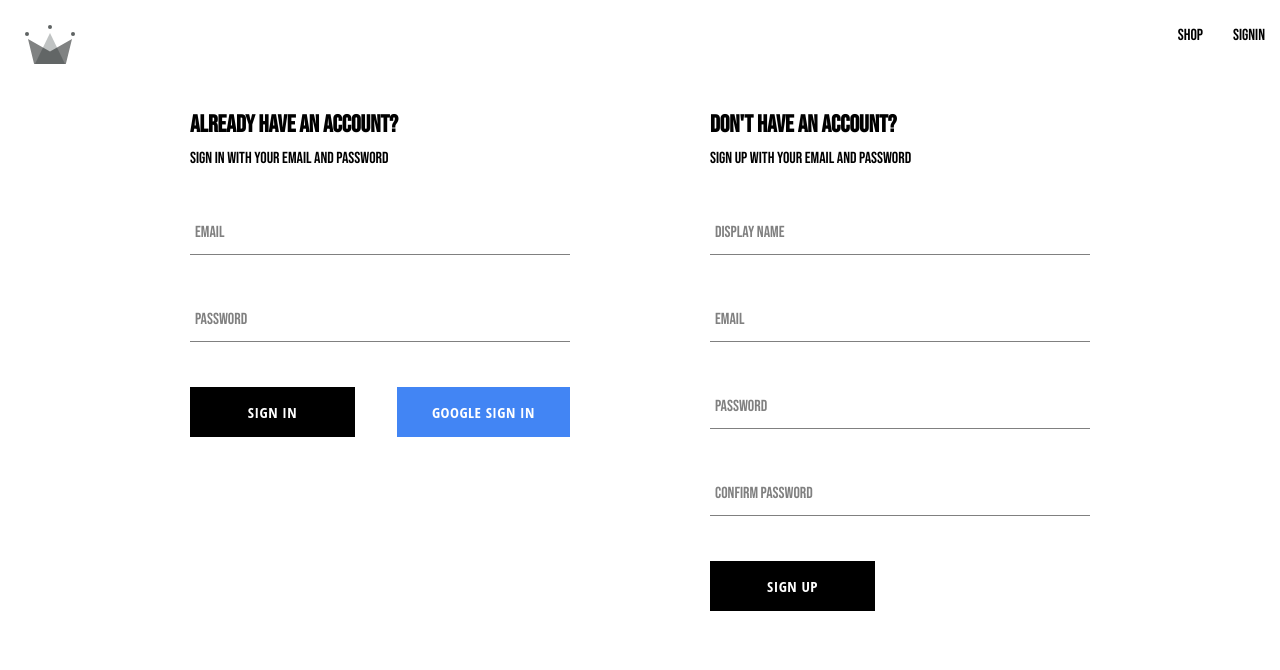
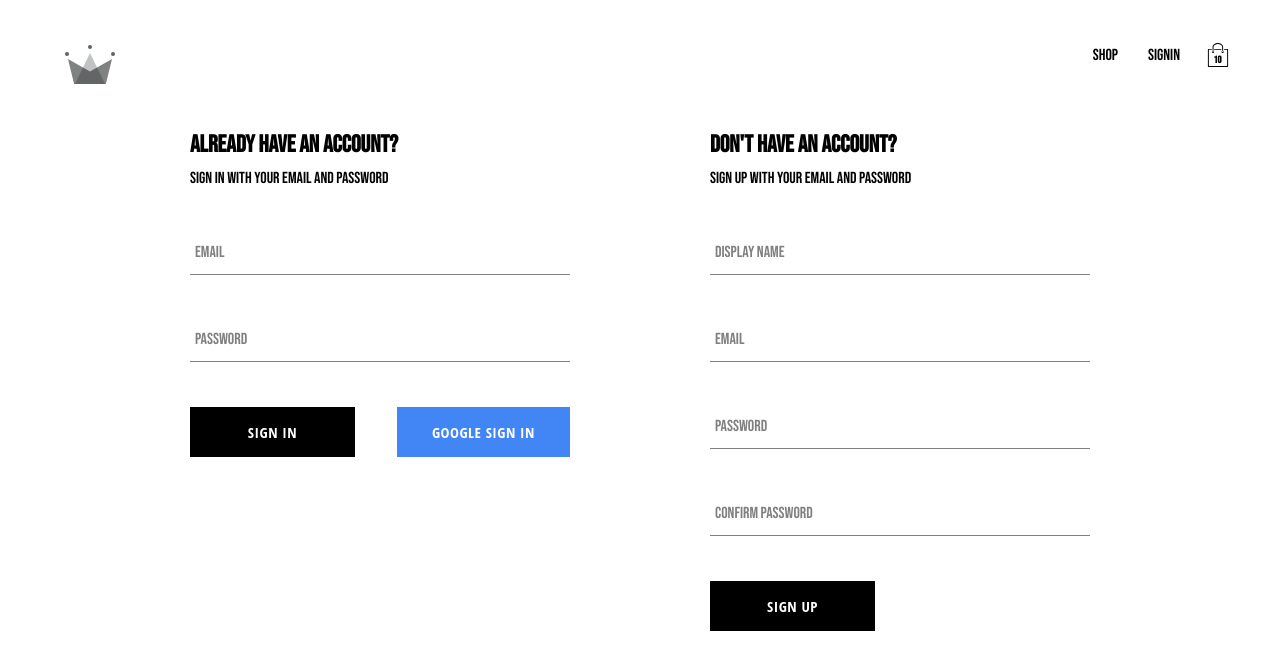
Before and after one commit to AndrewScalise/crwn-clothing, a React (Create React App) app in the folder crwn-clothing-app/: page /auth in a window 1280 px wide. Shown: the top 670 px of the page. Built offline with nearby package versions, Linux system fonts and the light colour scheme; no server answers.

Commit message:
added toggle for cart

```diff
--- /dev/null
+++ b/crwn-clothing-app/src/components/cart-dropdown/cart-dropdown.component.jsx
@@ -0,0 +1,13 @@
+import "./cart-dropdown.styles.scss";
+import Button from "../button/button.component";
+
+const CartDropdown = () => {
+    return (
+        <div className="cart-dropdown-container">
+            <div className="cart-items" />
+            <Button>GO TO CHECKOUT</Button>
+        </div>
+    );
+}
+
+export default CartDropdown;
--- /dev/null
+++ b/crwn-clothing-app/src/components/cart-dropdown/cart-dropdown.styles.scss
@@ -0,0 +1,26 @@
+.cart-dropdown-container {
+  position: absolute;
+  width: 240px;
+  height: 340px;
+  display: flex;
+  flex-direction: column;
+  padding: 20px;
+  border: 1px solid black;
+  background-color: white;
+  top: 90px;
+  right: 40px;
+  z-index: 5;
+  .empty-message {
+    font-size: 18px;
+    margin: 50px auto;
+  }
+  .cart-items {
+    height: 240px;
+    display: flex;
+    flex-direction: column;
+    overflow: scroll;
+  }
+  button {
+    margin-top: auto;
+  }
+}
--- /dev/null
+++ b/crwn-clothing-app/src/components/cart-icon/cart-icon.component.jsx
@@ -0,0 +1,18 @@
+import { useContext } from "react";
+import { ReactComponent as ShoppingIcon } from "../../assets/shopping-bag.svg";
+import { CartContext } from "../../contexts/cart.context";
+import "./cart-icon.styles.scss";
+
+const CartIcon = () => {
+  const { isCartOpen, setIsCartOpen } = useContext(CartContext);
+  const toggleIsCartOpen = () => setIsCartOpen(!isCartOpen);
+
+  return (
+    <div className="cart-icon-container" onClick={toggleIsCartOpen}>
+      <ShoppingIcon className="shopping-icon" />
+      <span className="item-count">10</span>
+    </div>
+  );
+};
+
+export default CartIcon;
--- /dev/null
+++ b/crwn-clothing-app/src/components/cart-icon/cart-icon.styles.scss
@@ -0,0 +1,19 @@
+.cart-icon-container {
+  width: 45px;
+  height: 45px;
+  position: relative;
+  display: flex;
+  align-items: center;
+  justify-content: center;
+  cursor: pointer;
+  .shopping-icon {
+    width: 24px;
+    height: 24px;
+  }
+  .item-count {
+    position: absolute;
+    font-size: 10px;
+    font-weight: bold;
+    bottom: 12px;
+  }
+}
--- /dev/null
+++ b/crwn-clothing-app/src/contexts/cart.context.jsx
@@ -0,0 +1,12 @@
+import { createContext, useState } from "react";
+
+export const CartContext = createContext({
+    isCartOpen: false,
+    setIsCartOpen: () => {},
+});
+
+export const CartProvider = ({ children }) => {
+  const [isCartOpen, setIsCartOpen] = useState(false);
+  const value = {isCartOpen, setIsCartOpen};
+  return <CartContext.Provider value={value}>{children}</CartContext.Provider>;
+};
--- a/crwn-clothing-app/src/index.css
+++ b/crwn-clothing-app/src/index.css
@@ -4,6 +4,7 @@
 
 body {
   margin: 0;
+  padding: 20px 40px;
   font-family: 'Bebas Neue', sans-serif;
   -webkit-font-smoothing: antialiased;
   -moz-osx-font-smoothing: grayscale;
--- a/crwn-clothing-app/src/index.js
+++ b/crwn-clothing-app/src/index.js
@@ -6,6 +6,7 @@
 import { UserProvider } from "./contexts/user.context";
 import reportWebVitals from "./reportWebVitals";
 import { ProductsProvider } from "./contexts/products.context";
+import { CartProvider } from "./contexts/cart.context";
 
 const root = ReactDOM.createRoot(document.getElementById("root"));
 root.render(
@@ -13,7 +14,9 @@
     <BrowserRouter>
       <UserProvider>
         <ProductsProvider>
-          <App />
+          <CartProvider>
+            <App />
+          </CartProvider>
         </ProductsProvider>
       </UserProvider>
     </BrowserRouter>
--- a/crwn-clothing-app/src/routes/navigation/navigation.component.jsx
+++ b/crwn-clothing-app/src/routes/navigation/navigation.component.jsx
@@ -1,12 +1,16 @@
 import { Fragment, useContext } from "react";
 import { Outlet, Link } from "react-router-dom";
+import CartIcon from "../../components/cart-icon/cart-icon.component";
+import CartDropdown from "../../components/cart-dropdown/cart-dropdown.component";
 import { ReactComponent as CrwnLogo } from "../../assets/crown.svg";
 import { UserContext } from "../../contexts/user.context";
+import { CartContext } from "../../contexts/cart.context";
 import { signOutUser } from "../../utils/firebase/firebase.utils";
 import "./navigation.styles.scss";
 
 const Navigation = () => {
   const { currentUser } = useContext(UserContext);
+  const { isCartOpen } = useContext(CartContext);
 
   return (
     <Fragment>
@@ -27,7 +31,9 @@
               Signin
             </Link>
           )}
+          <CartIcon />
         </div>
+        {isCartOpen && <CartDropdown />}
       </div>
       <Outlet />
     </Fragment>
```
Also changed, not shown: crwn-clothing-app/src/assets/shopping-bag.svg (added).
